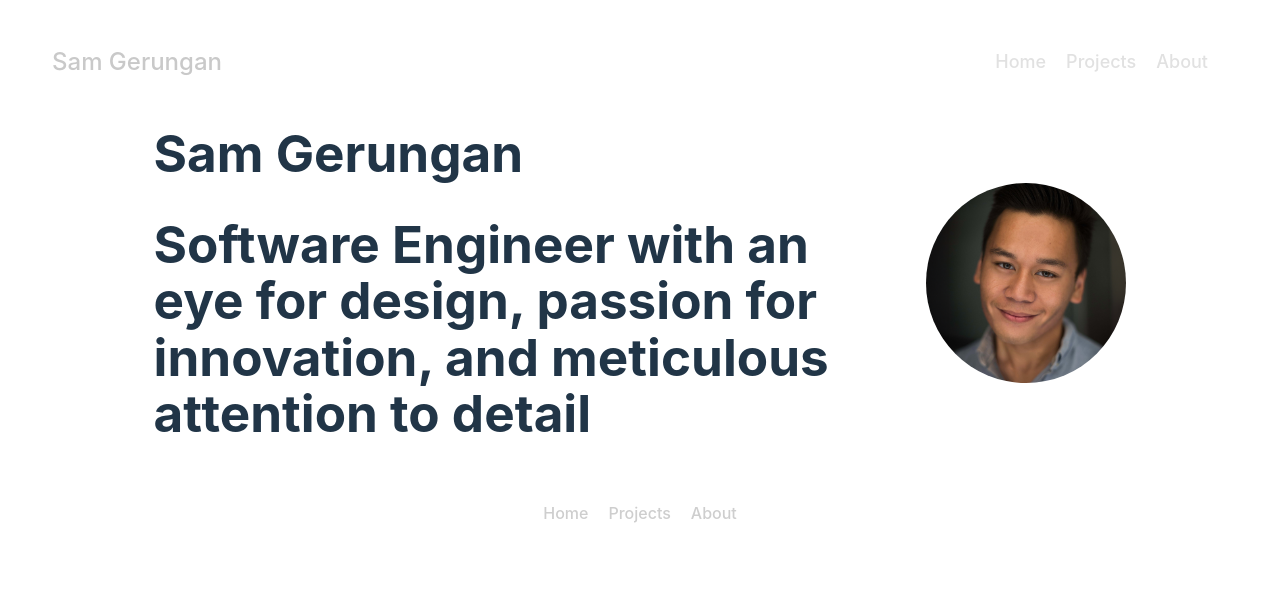
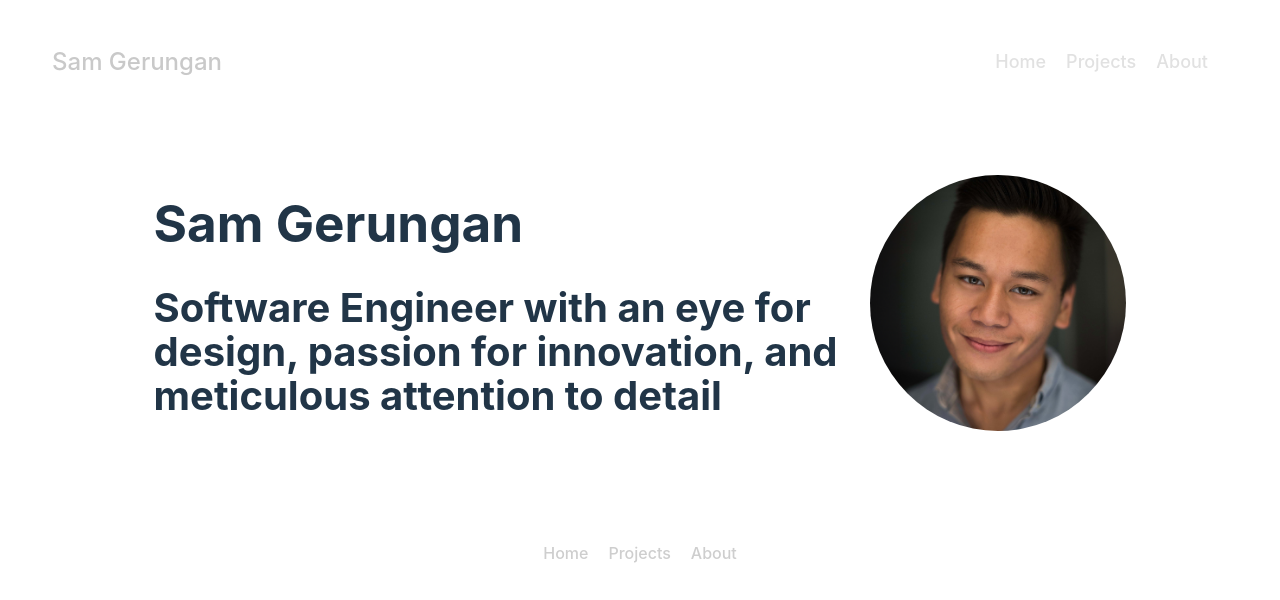
Before and after one commit to Sam-T-G/Sam-Practice-Portfolio, a React (Vite) app: page / in a window 1280 px wide. Shown: the top 600 px of the page. Built offline with nearby package versions, Linux system fonts and the light colour scheme.

Commit message:
Scaling Home

```diff
--- a/src/App.css
+++ b/src/App.css
@@ -4,6 +4,11 @@
   text-align: center;
   width: 100%;
   height: 100%;
+}
+
+.app {
+  height: 100%;
+  width: 100%;
 }
 
 .logo {
--- a/src/components/Home.css
+++ b/src/components/Home.css
@@ -12,7 +12,9 @@
 }
 
 .home-wrapper {
+  margin: 70px;
   width: 80%;
+  max-width: 1920px;
   text-align: center;
   display: flex;
   flex-direction: row; /* align title and subtitle horizontally */
@@ -24,11 +26,18 @@
 .hero-text {
   flex: 1; /* Take remaining space */
   text-align: left;
+  max-width: 1000px;
+}
+
+.hero-subtitle {
+  font-size: 40px;
 }
 
 .home-portrait-container {
-  width: 200px; /* Adjust width as needed */
-  height: 200px; /* Adjust height as needed */
+  width: 20vw; /* Adjust width as needed */
+  height: 20vw; /* Adjust height as needed */
+  max-height: 400px;
+  max-width: 400px;
   overflow: hidden; /* Hide overflow */
   border-radius: 50%; /* Apply rounded corners */
 }
```
